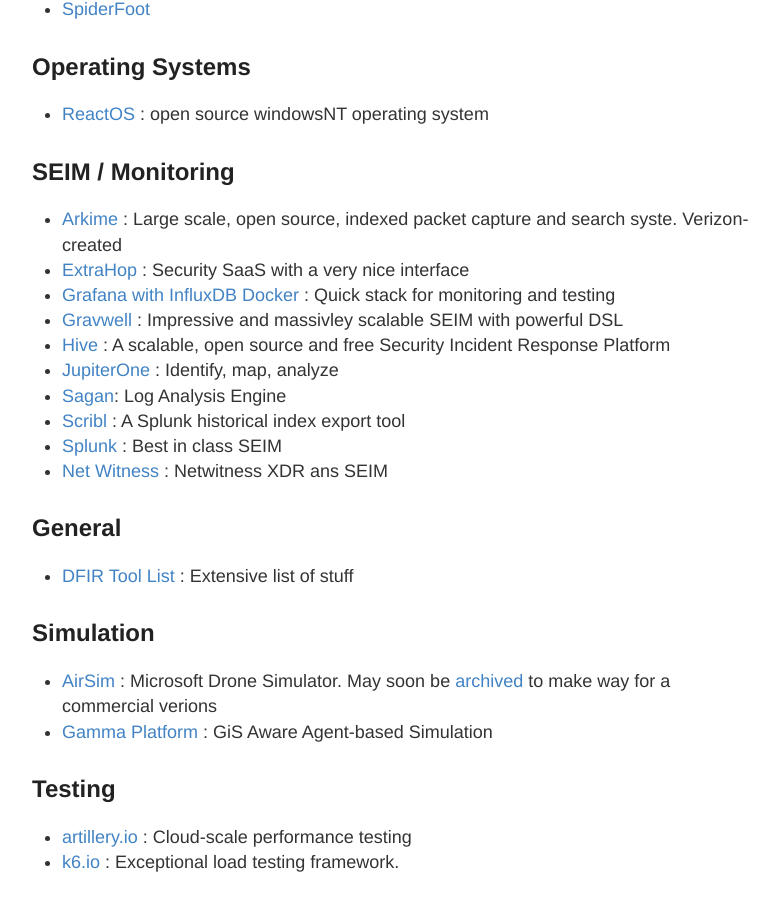
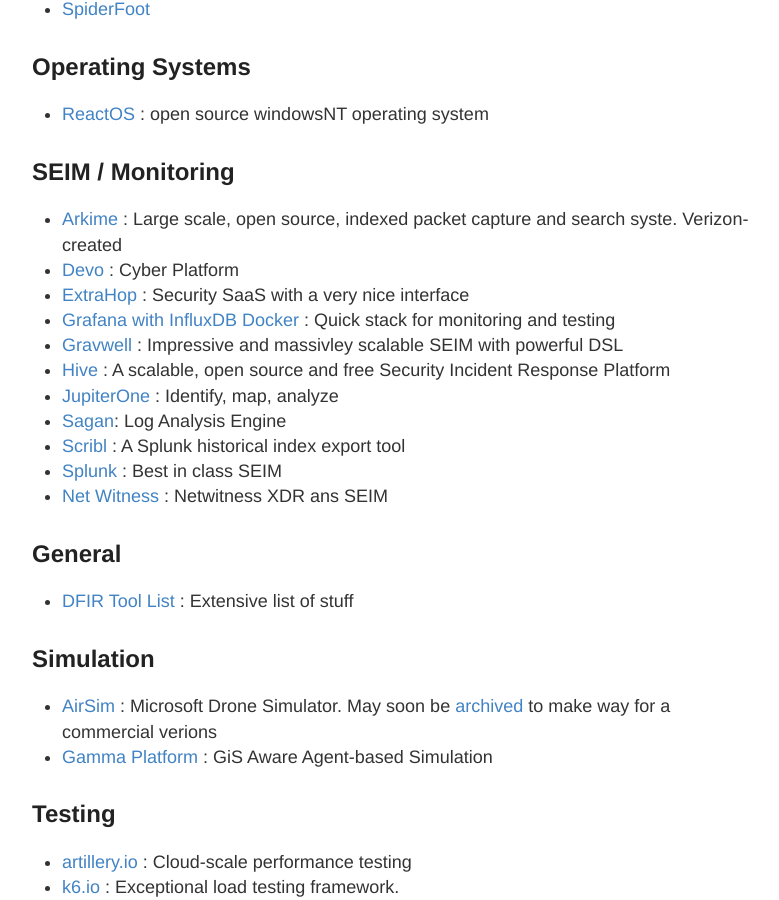
Before and after one commit to stevehenderson/stevehenderson.github.io, a Jekyll site: the page built from tools.md, in a window 1280 px wide and 900 px high, scrolled down 5024 px. Shown: the whole window, without its empty margins (248-1027 px from the left). Built offline with Jekyll 4.4.1, drawn with Linux system fonts in a browser that asks for light colours.

Commit message:
Update tools.md

```diff
--- a/tools.md
+++ b/tools.md
@@ -154,6 +154,7 @@
 
 ## SEIM / Monitoring
    * [Arkime](https://github.com/arkime/arkime) :  Large scale, open source, indexed packet capture and search syste.  Verizon-created
+   * [Devo](https://www.devo.com/platform/how-devo-works/) : Cyber Platform
    * [ExtraHop](https://www.extrahop.com/) : Security SaaS with a very nice interface
    * [Grafana with InfluxDB Docker](https://github.com/jkehres/docker-compose-influxdb-grafana) : Quick stack for monitoring and testing
    * [Gravwell](https://www.gravwell.io/) : Impressive and massivley scalable SEIM with powerful DSL
```
